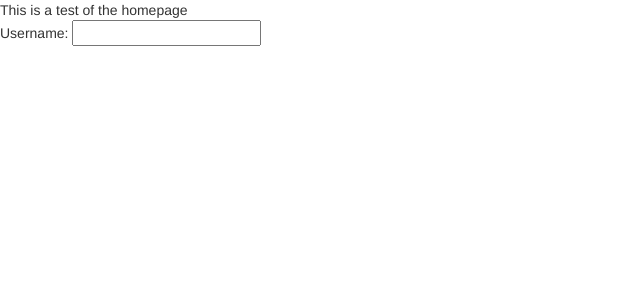
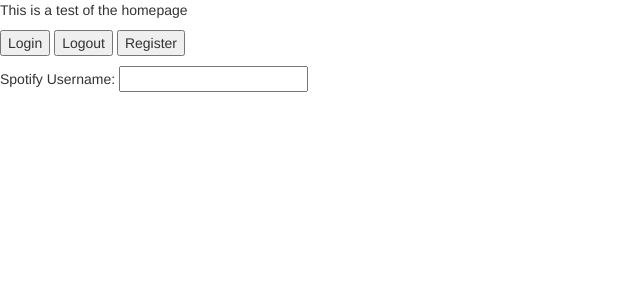
Before and after one commit to kellymhli/spotify-sort, a Flask app: page / in a window 1280 px wide. Shown: the top 300 px of the page, without its empty margins (0-640 px from the left). Run offline with Flask 2, Linux system fonts and the light colour scheme; parts of the project's set-up code (start-up, migrations or seed data) failed here and were passed over; some libraries are stand-ins or nearby versions.

Commit message:
Add login, logout, register buttons

```diff
--- a/templates/homepage.html
+++ b/templates/homepage.html
@@ -1,8 +1,11 @@
 {% extends 'base.html' %}
 {% block title %}Homepage{% endblock %}
 {% block content %}
-    This is a test of the homepage
+    <p>This is a test of the homepage</p>
+    <button type="button" id="login">Login</button>
+    <button type="button" id="logout">Logout</button>
+    <button type="button" id="register">Register</button></p>
     <form action="/auth">
-        Username: <input type="text" name="user_id">
+        Spotify Username: <input type="text" name="user_id">
     </form>
 {% endblock %}
```
